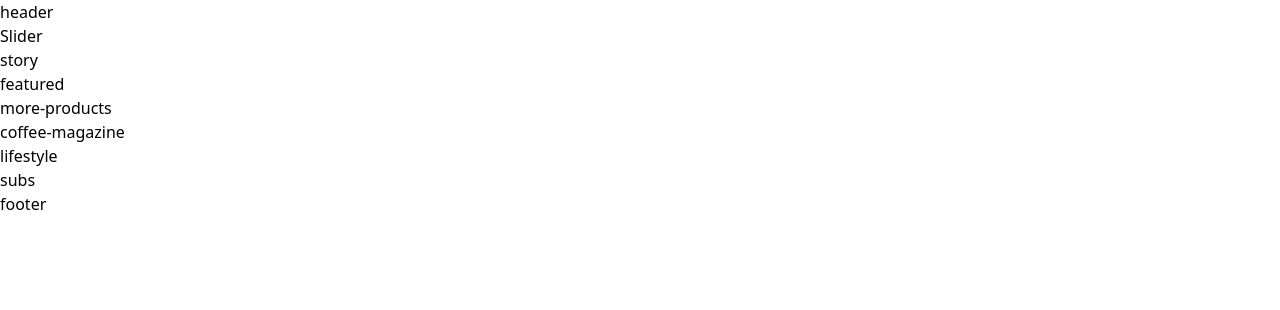
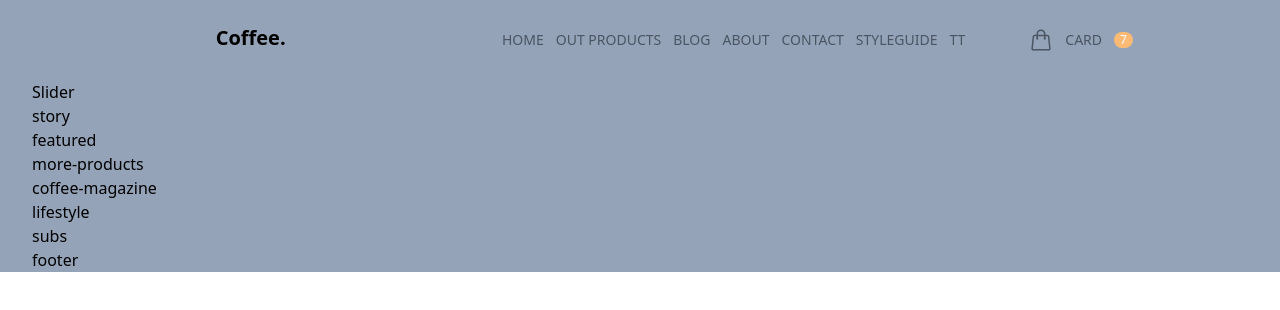
Before and after one commit to An635/Tw-coffee, a website: page public/index.html in a window 1280 px wide. Drawn offline with nearby package versions, Linux system fonts and the light colour scheme; files that its build step writes are made by us from their sources.

Commit message:
add header

```diff
--- a/public/index.html
+++ b/public/index.html
@@ -3,14 +3,51 @@
 <head>
     <meta charset="UTF-8">
     <meta name="viewport" content="width=device-width, initial-scale=1.0">
-    <link href="./output.css" rel="stylesheet">
+    <link href="./output.css" type="text/css" rel="stylesheet">
     <title>Document</title>
 </head>
 <body>
    <div id="root">
-        <div class="content-wrapper">
-            <header>
-                header
+        <div class="content-wrapper max-w-screen-2xl text-base mx-auto px-8 bg-slate-400">
+            <header class="py-6 mx-10">
+                <nav class="flex flex-grow justify-between text-center ">
+                    <div class="logo basis-2/6 text-center text-xl font-bold cursor-pointer">Coffee.</div>
+                    <ul class="basis-3/6 flex items-center justify-end gap-3 uppercase text-sm text-gray-600 font-medium">
+                        <li class="ct-top-menu-item">
+                            <a class="" href="#">Home</a>
+                        </li>
+                        <li class="ct-top-menu-item">
+                            <a class="" href="#">Out Products</a>
+                        </li>
+                        <li class="ct-top-menu-item">
+                            <a class="" href="#">Blog</a>
+                        </li>
+                        <li class="ct-top-menu-item">
+                            <a  class=""href="#">About</a>
+                        </li>
+                        <li class="ct-top-menu-item">
+                            <a  class=""href="#">Contact</a>
+                        </li>
+                        <li class="ct-top-menu-item">
+                            <a  class=""href="#">StyleGuide</a>
+                        </li>
+                        <li class="ct-top-menu-item">
+                            <a class="" target="black" href="#">TT</a>
+                        </li>
+                    </ul>
+                    <ul class="basis-1/6 flex justify-start items-center ml-16 uppercase text-sm text-gray-600 font-medium">
+                        <li class="ct-top-menu-item">
+                            <a href="#" class="flex items-center">
+                                <svg xmlns="http://www.w3.org/2000/svg" fill="none" viewBox="0 0 24 24" stroke-width="1.5" stroke="currentColor" class="ct-icon">
+                                    <path stroke-linecap="round" stroke-linejoin="round" d="M15.75 10.5V6a3.75 3.75 0 10-7.5 0v4.5m11.356-1.993l1.263 12c.07.665-.45 1.243-1.119 1.243H4.25a1.125 1.125 0 01-1.12-1.243l1.264-12A1.125 1.125 0 015.513 7.5h12.974c.576 0 1.059.435 1.119 1.007zM8.625 10.5a.375.375 0 11-.75 0 .375.375 0 01.75 0zm7.5 0a.375.375 0 11-.75 0 .375.375 0 01.75 0z" />
+                                  </svg>
+
+                               <span class="mx-3">Card</span>
+                               <span class="ct-badge-circle bg-orange-300 text-gray-50 ">7</span>
+                            </a>
+                        </li>
+                    </ul>
+                </nav>
             </header>
 
             <main>
--- a/src/input.css
+++ b/src/input.css
@@ -1,3 +1,15 @@
 @tailwind base;
 @tailwind components;
 @tailwind utilities;
+
+/* ct-custom */
+.ct-top-menu-item{
+    @apply py-1 hover:text-gray-800 relative after:absolute after:bottom-0 after:left-0 after:h-0.5 after:w-0 after:hover:w-full after:bg-light-coffee after:transition-all after:ease-in-out after:duration-300;
+}
+
+.ct-icon{
+    @apply h-6 w-6 inline-block;
+}
+.ct-badge-circle{
+    @apply text-xs text-center rounded-full px-1.5;
+}
--- a/tailwind.config.js
+++ b/tailwind.config.js
@@ -2,7 +2,11 @@
 module.exports = {
   content: ["./public/**/*.{html,js}"],
   theme: {
-    extend: {},
+    extend: {
+      colors:{
+        'light-coffee':'#c89f94'
+      }
+    },
   },
   plugins: [],
 }
```
Also changed, not shown: README.md (added), public/output.css (deleted), 1 other file.
